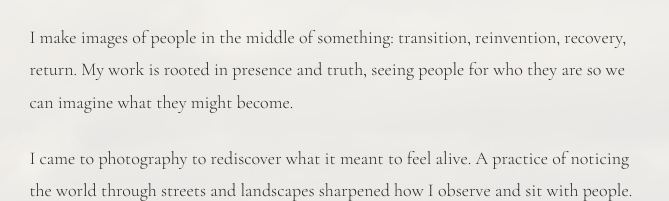
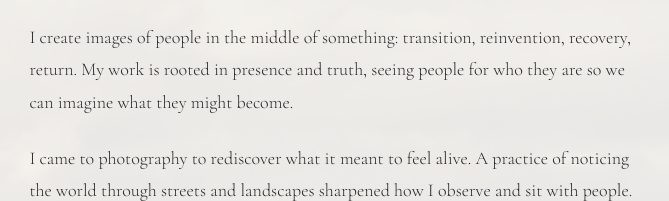
Before and after one commit to sagshoots/website, a plain HTML site: page index.html in a window 1280 px wide. Shown: the part 298-499 px from the top of the page, 539-1208 px from the left. Drawn offline with nearby package versions, Linux system fonts and the light colour scheme.

Commit message:
Update index.html
change make to create

```diff
--- a/index.html
+++ b/index.html
@@ -46,7 +46,7 @@
             <div class="about-text">
                 <h1>About SagShoots</h1>
                 <p>I'm a Brooklyn-based photographer. Film is my primary medium, with digital work as a complement.</p>
-                <p>I make images of people in the middle of something: transition, reinvention, recovery, return. My work is rooted in presence and truth, seeing people for who they are so we can imagine what they might become.</p>
+                <p>I create images of people in the middle of something: transition, reinvention, recovery, return. My work is rooted in presence and truth, seeing people for who they are so we can imagine what they might become.</p>
                 <p>I came to photography to rediscover what it meant to feel alive. A practice of noticing the world through streets and landscapes sharpened how I observe and sit with people. Portraiture and candid moments are the center of my work. Street and landscape photography remain personal pursuits that keep my eye honest.</p>
                 <p>My career in content moderation and policy has shaped how I think about images, what they say, what they leave out, and how they can restore nuance and dignity.</p>
                 <p>My approach is intentional and collaborative. I create images that feel grounded, expansive, and real. Not just documenting a moment, but reflecting something essential back to you. Images you can return to when you need to remember who you are.</p>
```
